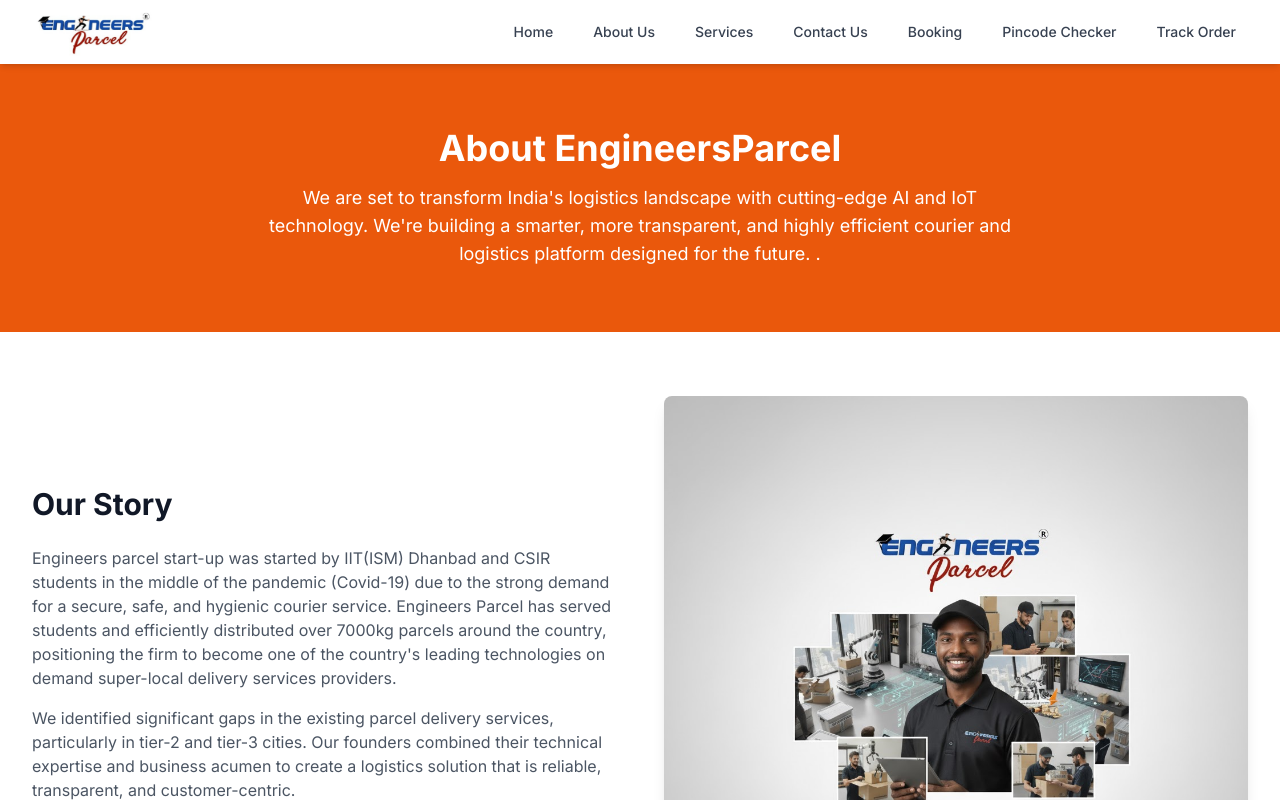
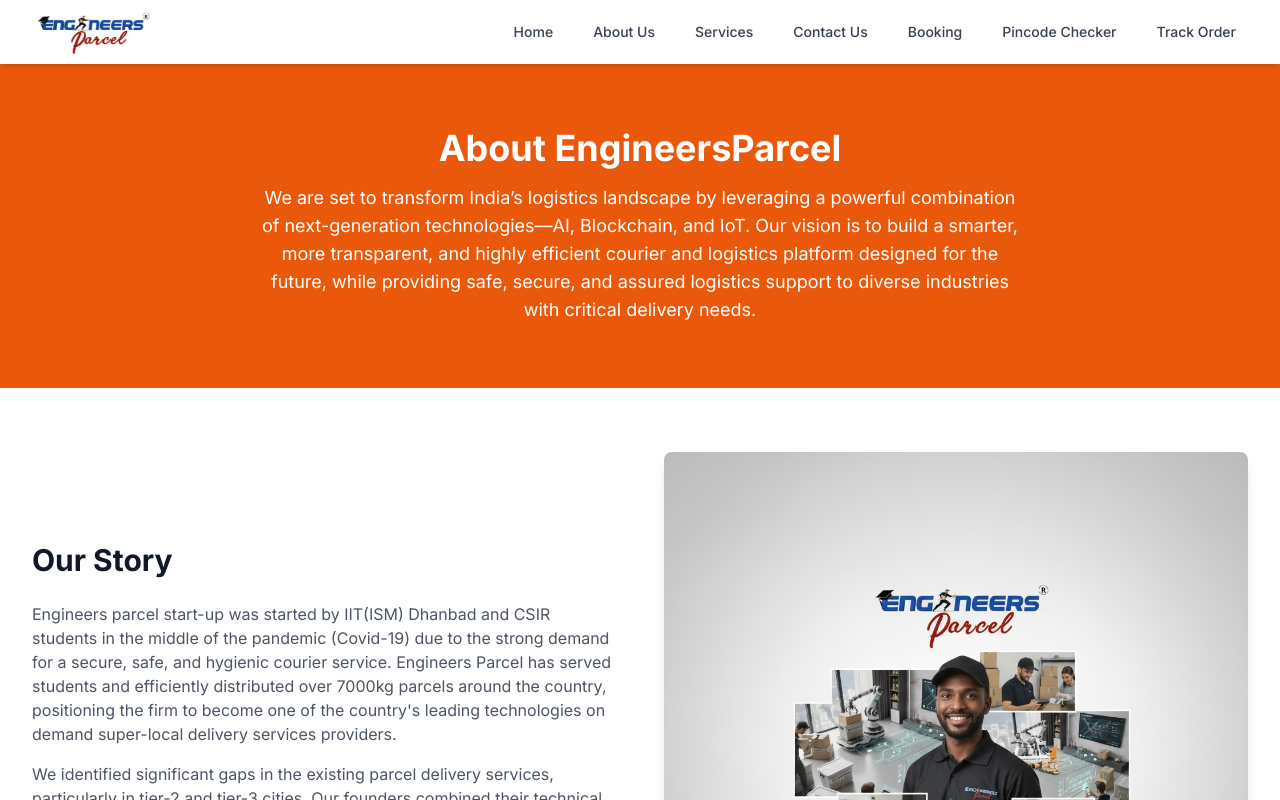
Before and after one commit to iamrstar/Engineer-parcel, a Next.js app: page /about in a window 1280 px wide. Shown: the top 800 px of the page. Built offline with nearby package versions, Linux system fonts and the light colour scheme.

Commit message:
Revise about section with new technology focus
Updated the about section to reflect a more comprehensive vision and technology stack.

```diff
--- a/app/about/page.jsx
+++ b/app/about/page.jsx
@@ -9,10 +9,9 @@ export default function AboutPage() {
         <div className="max-w-7xl mx-auto px-4 sm:px-6 lg:px-8 text-center">
           <h1 className="text-4xl font-bold mb-4">About EngineersParcel</h1>
           <p className="text-lg max-w-3xl mx-auto">
-            We are set to transform India's logistics landscape with
-            cutting-edge AI and IoT technology. We're building a smarter, more
-            transparent, and highly efficient courier and logistics platform
-            designed for the future. .
+         We are set to transform India’s logistics landscape by leveraging a powerful combination of next-generation technologies—AI, Blockchain, and IoT.
+            Our vision is to build a smarter, more transparent, and highly efficient courier and logistics platform designed for the future,
+            while providing safe, secure, and assured logistics support to diverse industries with critical delivery needs.
           </p>
         </div>
       </section>
```
